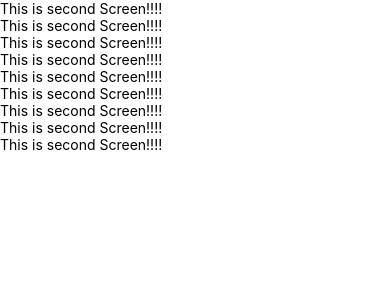
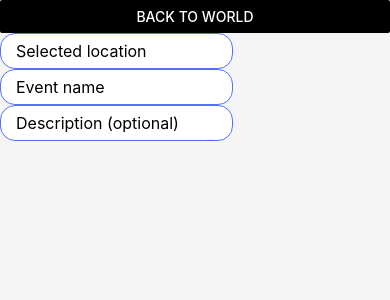
Before and after one commit to TripleC-Map-Social/Map-Social-dev, a React Native app: screen / in a window 390 px wide. Both pictures are taken after a click on the button "SELECT A PLACE". Shown: the top 300 px of the page. Built offline with nearby package versions, Linux system fonts and the light colour scheme.

Commit message:
main page + event creator

```diff
--- a/App.js
+++ b/App.js
@@ -1,5 +1,5 @@
 import { StatusBar } from 'expo-status-bar';
-import { StyleSheet,Button, TouchableWithoutFeedback, Text, View } from 'react-native';
+import { StyleSheet, Button, TouchableWithoutFeedback, Text, SafeAreaView, TextInput } from 'react-native';
 import React, {useState} from 'react';
 
  export default function App() {
@@ -8,43 +8,44 @@ import React, {useState} from 'react';
     const [current, setCurrent] = useState('Home');
 
     const HomeScreen =  (
-      <View style={styles.container}>
+      <SafeAreaView style={styles.container}>
         <Text>Hello from mapSocial!!!!</Text>
-        <View style={styles.buttonContainer}>
+        <SafeAreaView style={styles.buttonContainer}>
          <Button
           title="Select a place"
           color="black"
-          onPress={() => setCurrent(EventCreatorScreen)
-          //navigation.navigate('EventCreatorScreen', {placeName: 'REPLACE_WITH_NAME_OF_SELECT_LOCATION'})
-                  }
-          // width = {168}
-          // height = {26}
-          // left = {111}
-          // top = {747}
-          ></Button>
-        </View>
-      </View>
+          onPress={() => setCurrent('EventPost')}
+          />
+        </SafeAreaView>
+      </SafeAreaView>
     );
 
-    const EventCreatorScreen = (
-      <View style={styles.eventPost}>
-        <Text>This is second Screen!!!!</Text>
-        <Text>This is second Screen!!!!</Text>
-        <Text>This is second Screen!!!!</Text>
-        <Text>This is second Screen!!!!</Text>
-        <Text>This is second Screen!!!!</Text>
-        <Text>This is second Screen!!!!</Text>
-        <Text>This is second Screen!!!!</Text>
-        <Text>This is second Screen!!!!</Text>
-        <Text>This is second Screen!!!!</Text>
+    const EventPost = (
+      <SafeAreaView style={styles.eventPost}>
+        <Button
+          title="Back to World"
+          color="black"
+          onPress={() => setCurrent('Home')}
+        />
+
+        <TextInput style={styles.input} placeholder="Selected location" />
+
+        <TextInput style={styles.input} placeholder="Event name" />
+
+        <TextInput style={styles.input} placeholder="Description (optional)" />
 
 
 
-      </View>
+      </SafeAreaView>
 
     );
 
-    return current === 'Home' ? HomeScreen: EventCreatorScreen;
+    const Navigator = {
+      'Home': HomeScreen,
+      'EventPost': EventPost,
+    }
+
+    return Navigator[current];
 
 
 }
@@ -58,9 +59,26 @@ const styles = StyleSheet.create({
     alignItems: 'center',
     justifyContent: 'center',
   },
-  // eventPost: {
-  //   backgroundColor:'',
-  // },
+  eventPost: {
+    flex: 1,
+    backgroundColor:'#F5F5F5',
+  },
+  input: {
+    width: 300,
+    height: 40,
+    backgroundColor: '#fff',
+    paddingVertical: 10,
+    paddingHorizontal: 15,
+    borderColor: '#5470FF',
+    borderWidth: 1,
+    borderRadius: 15,
+    fontSize: 16,
+
+    width: 233,
+    height: 36,
+    left: 76,
+    top: 127,
+},
   buttonContainer: {
 
     backgroundColor: '#D9D9D9',
```
Also changed, not shown: 37 other files (tests, documents, lock files or other folders).
